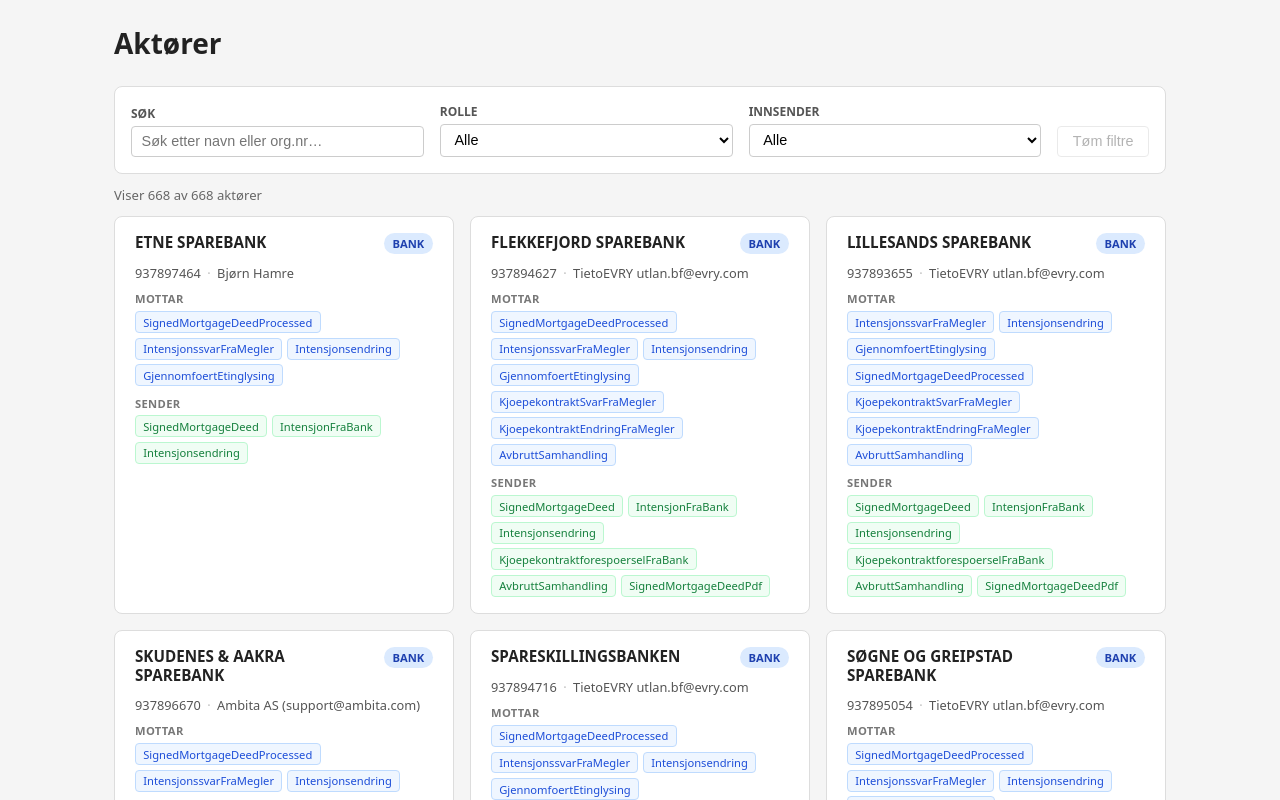
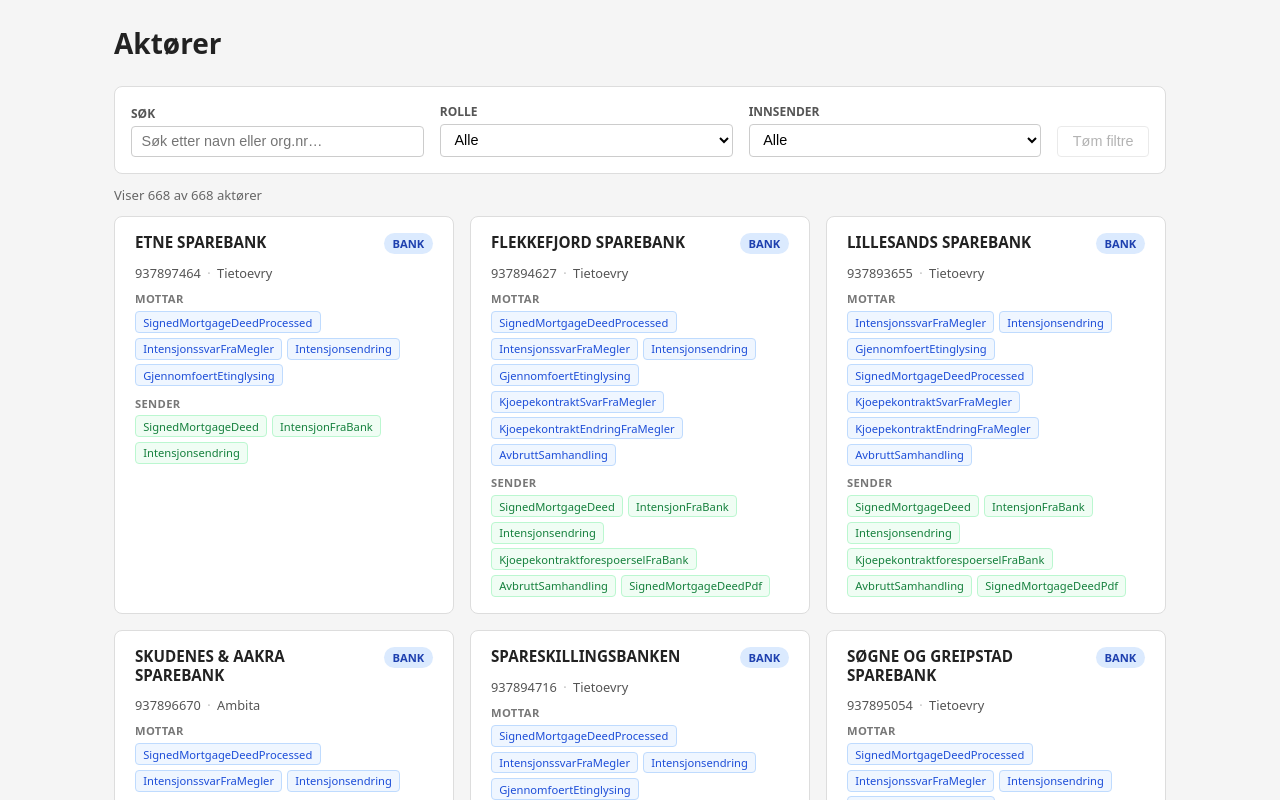
Before and after one commit to javaguruen/akeldo, a Vue app: page / in a window 1280 px wide. Shown: the top 800 px of the page. Built offline with nearby package versions, Linux system fonts and the light colour scheme.

Commit message:
Innsendernavn på kortene

```diff
--- a/src/App.vue
+++ b/src/App.vue
@@ -2,6 +2,7 @@
 import { ref, computed, onMounted } from 'vue'
 import FilterBar from './components/FilterBar.vue'
 import OrgCard from './components/OrgCard.vue'
+import { parseInnsender } from './utils/innsender.js'
 
 const orgs = ref([])
 const loading = ref(true)
@@ -23,42 +24,6 @@
   }
 })
 
-const DOMAIN_MAP = {
-  'ambita.com':    'Ambita',
-  'ambita.no':     'Ambita',
-  'alice-bob.no':  'Alice & Bob',
-  'tietoevry.com': 'Tietoevry',
-  'evry.com':      'Tietoevry',
-  'evry.cos':      'Tietoevry',
-  'broker.no':     'Broker',
-  'brokre.no':     'Broker',
-  'visma.com':     'Broker',
-  'nordea.no':     'Nordea',
-  'propware.no':   'Propware',
-}
-
-const NAME_PATTERNS = [
-  [/ambita/i,     'Ambita'],
-  [/alice.*bob/i, 'Alice & Bob'],
-  [/tieto|evry/i, 'Tietoevry'],
-  [/broker/i,     'Broker'],
-  [/nordea/i,     'Nordea'],
-  [/propware/i,   'Propware'],
-]
-
-function parseInnsender(raw) {
-  if (!raw) return null
-  const trimmed = raw.trim()
-  const emailMatch = trimmed.match(/[\w.+'-]+@([\w.-]+\.[a-z]{2,})/i)
-  if (emailMatch) {
-    const canonical = DOMAIN_MAP[emailMatch[1].toLowerCase()]
-    if (canonical) return canonical
-  }
-  for (const [pattern, canonical] of NAME_PATTERNS) {
-    if (pattern.test(trimmed)) return canonical
-  }
-  return 'Ukjent'
-}
 
 const roleOptions = computed(() =>
   [...new Set(orgs.value.map(o => o.roller?.[0]?.rolle).filter(Boolean))].sort()
--- a/src/components/OrgCard.vue
+++ b/src/components/OrgCard.vue
@@ -1,10 +1,15 @@
 <script setup>
-defineProps({
+import { parseInnsender } from '../utils/innsender.js'
+
+const props = defineProps({
   org: { type: Object, required: true },
 })
 
-function innsenderNavn(innsender) {
-  return innsender?.split(' - ')[0] ?? innsender
+function displayInnsender(raw) {
+  if (!raw) return null
+  const normalized = parseInnsender(raw)
+  if (normalized && normalized !== 'Ukjent') return normalized
+  return raw.trim().split(/\s*[-–,;(]/)[0].trim() || raw.trim()
 }
 </script>
 
@@ -22,7 +27,7 @@
     <p class="org-card__meta">
       <span class="org-card__orgnr">{{ org.organisasjonsnummer }}</span>
       <span v-if="org.innsender" class="org-card__sep">·</span>
-      <span v-if="org.innsender" class="org-card__innsender">{{ innsenderNavn(org.innsender) }}</span>
+      <span v-if="org.innsender" class="org-card__innsender">{{ displayInnsender(org.innsender) }}</span>
     </p>
 
     <div v-if="org.mottaksliste?.length" class="org-card__tags-section">
--- /dev/null
+++ b/src/utils/innsender.js
@@ -0,0 +1,36 @@
+const DOMAIN_MAP = {
+  'ambita.com':    'Ambita',
+  'ambita.no':     'Ambita',
+  'alice-bob.no':  'Alice & Bob',
+  'tietoevry.com': 'Tietoevry',
+  'evry.com':      'Tietoevry',
+  'evry.cos':      'Tietoevry',
+  'broker.no':     'Broker',
+  'brokre.no':     'Broker',
+  'visma.com':     'Broker',
+  'nordea.no':     'Nordea',
+  'propware.no':   'Propware',
+}
+
+const NAME_PATTERNS = [
+  [/ambita/i,     'Ambita'],
+  [/alice.*bob/i, 'Alice & Bob'],
+  [/tieto|evry/i, 'Tietoevry'],
+  [/broker/i,     'Broker'],
+  [/nordea/i,     'Nordea'],
+  [/propware/i,   'Propware'],
+]
+
+export function parseInnsender(raw) {
+  if (!raw) return null
+  const trimmed = raw.trim()
+  const emailMatch = trimmed.match(/[\w.+'-]+@([\w.-]+\.[a-z]{2,})/i)
+  if (emailMatch) {
+    const canonical = DOMAIN_MAP[emailMatch[1].toLowerCase()]
+    if (canonical) return canonical
+  }
+  for (const [pattern, canonical] of NAME_PATTERNS) {
+    if (pattern.test(trimmed)) return canonical
+  }
+  return 'Ukjent'
+}
```
Also changed, not shown: public/organizations.json.
